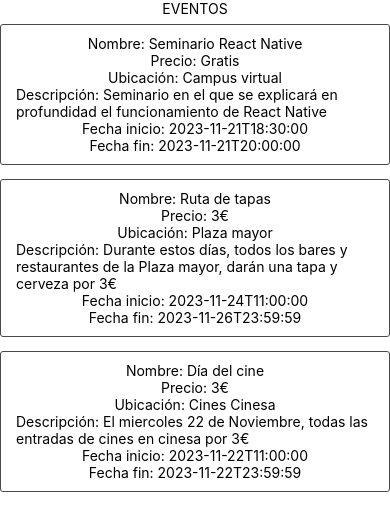
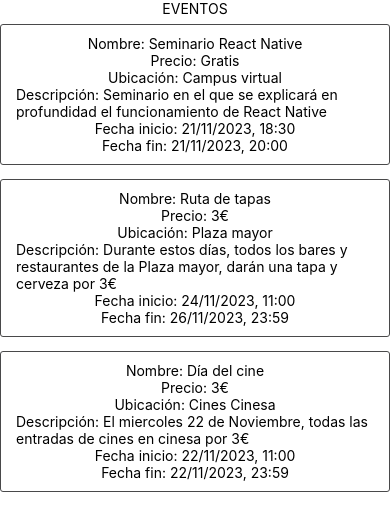
Before and after one commit to pavazfer/VIU_Dispositivos_moviles_app_multiplataforma, a React Native app in the folder Actividad2/: screen / in a window 390 px wide. Shown: the top 530 px of the page. Built offline with nearby package versions, Linux system fonts and the light colour scheme; data requests are answered from the project's data file.

Commit message:
Fecha formateada

```diff
--- a/Actividad2/components/EventCard.js
+++ b/Actividad2/components/EventCard.js
@@ -1,14 +1,27 @@
 import { StyleSheet, Text, TouchableOpacity } from 'react-native';
 
 export default function EventCard({event, onPress}) {
+
+  const formatDate = (date) => {
+    const newDate = new Date(date);
+    return newDate.toLocaleDateString('es-ES', {
+      minute: 'numeric',
+      year: 'numeric',
+      month: 'numeric',
+      day: 'numeric',
+      hour: 'numeric'
+    });
+
+  };
+
   return (
   <TouchableOpacity onPress={onPress} style={[styles.container]}>
     <Text >Nombre: {event.nombre}</Text>
     <Text >Precio: {event.precio}</Text>
     <Text >Ubicación: {event.ubicacion}</Text>
     <Text >Descripción: {event.descripcion}</Text>
-    <Text >Fecha inicio: {event.fecha_inicio}</Text>
-    <Text >Fecha fin: {event.fecha_fin}</Text>
+    <Text >Fecha inicio: {formatDate(event.fecha_inicio)}</Text>
+    <Text >Fecha fin: {formatDate(event.fecha_fin)}</Text>
   </TouchableOpacity>
   );
 }
```
